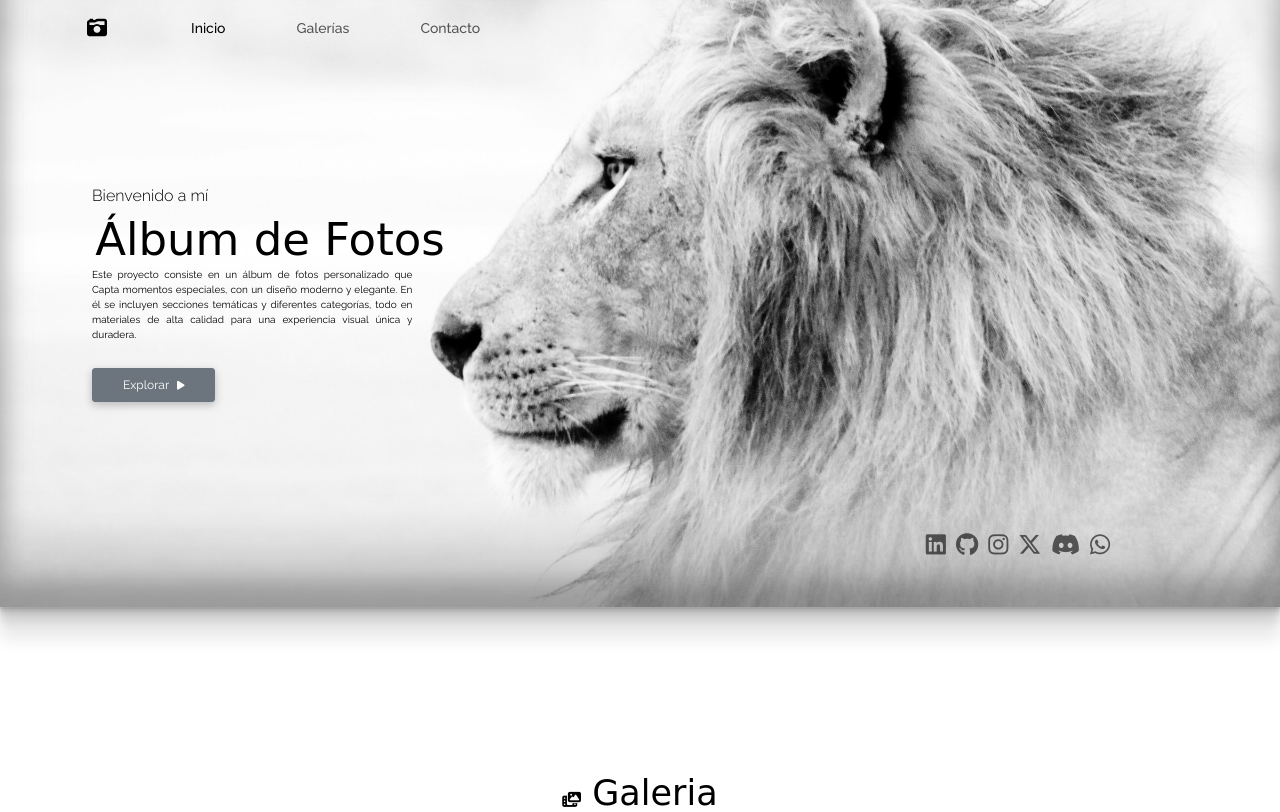
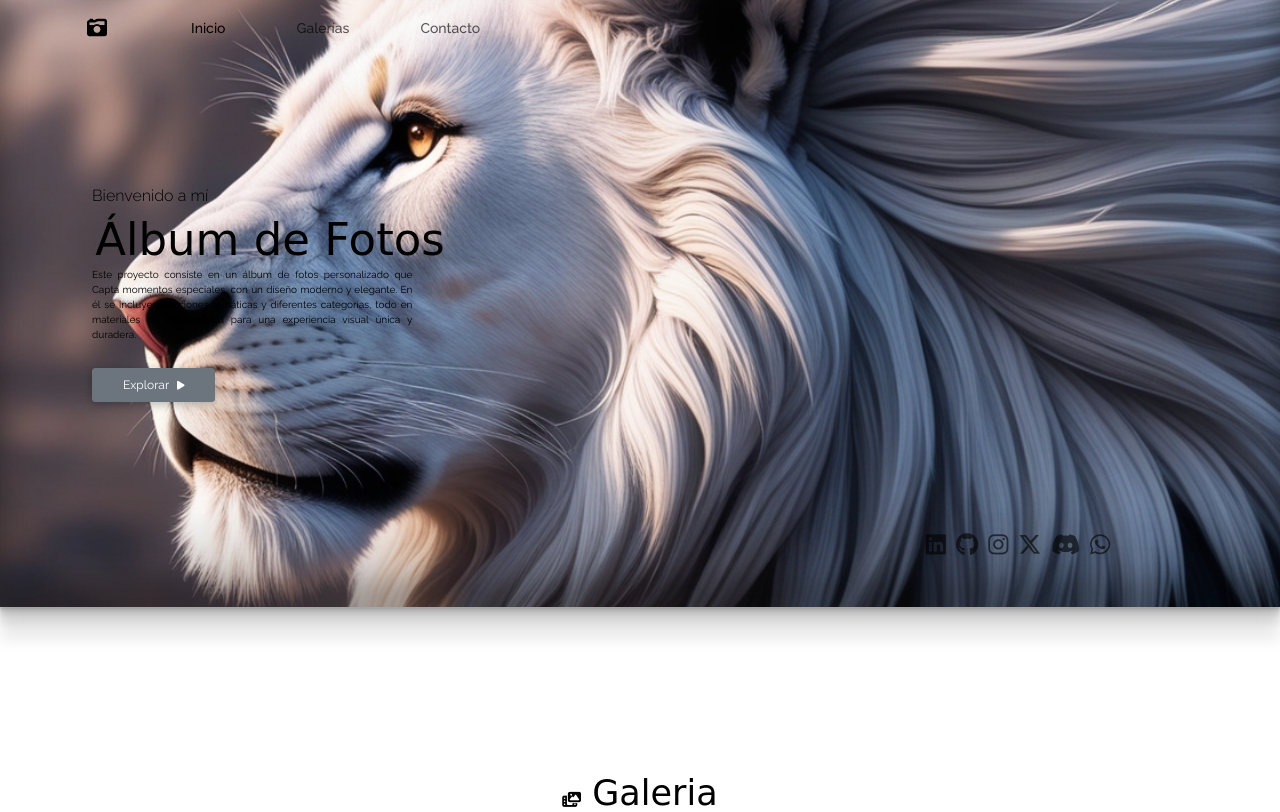
Before and after one commit to miltonfruiz/madfotos, a Flask app: page / in a window 1280 px wide. Shown: the top 812 px of the page. Run offline with Flask 3, Linux system fonts and the light colour scheme; data comes from the database, SQL or seed files in the repository; some libraries are stand-ins or nearby versions; some web fonts are replaced.

Commit message:
Actualización 11/01: Test imagen banner

```diff
--- a/static/style.css
+++ b/static/style.css
@@ -9,7 +9,7 @@ li {
   font-size: 14px;
 }
 .container-banner {
-  background: url(./images/leon1.jpg) no-repeat center center;
+  background: url(./images/leon2.jpg) no-repeat center center;
   background-size: cover;
   box-shadow: rgba(0, 0, 0, 0.17) 0px -23px 25px 0px inset,
     rgba(0, 0, 0, 0.15) 0px -36px 30px 0px inset,
```
Also changed, not shown: static/images/leon2.jpg (added).
